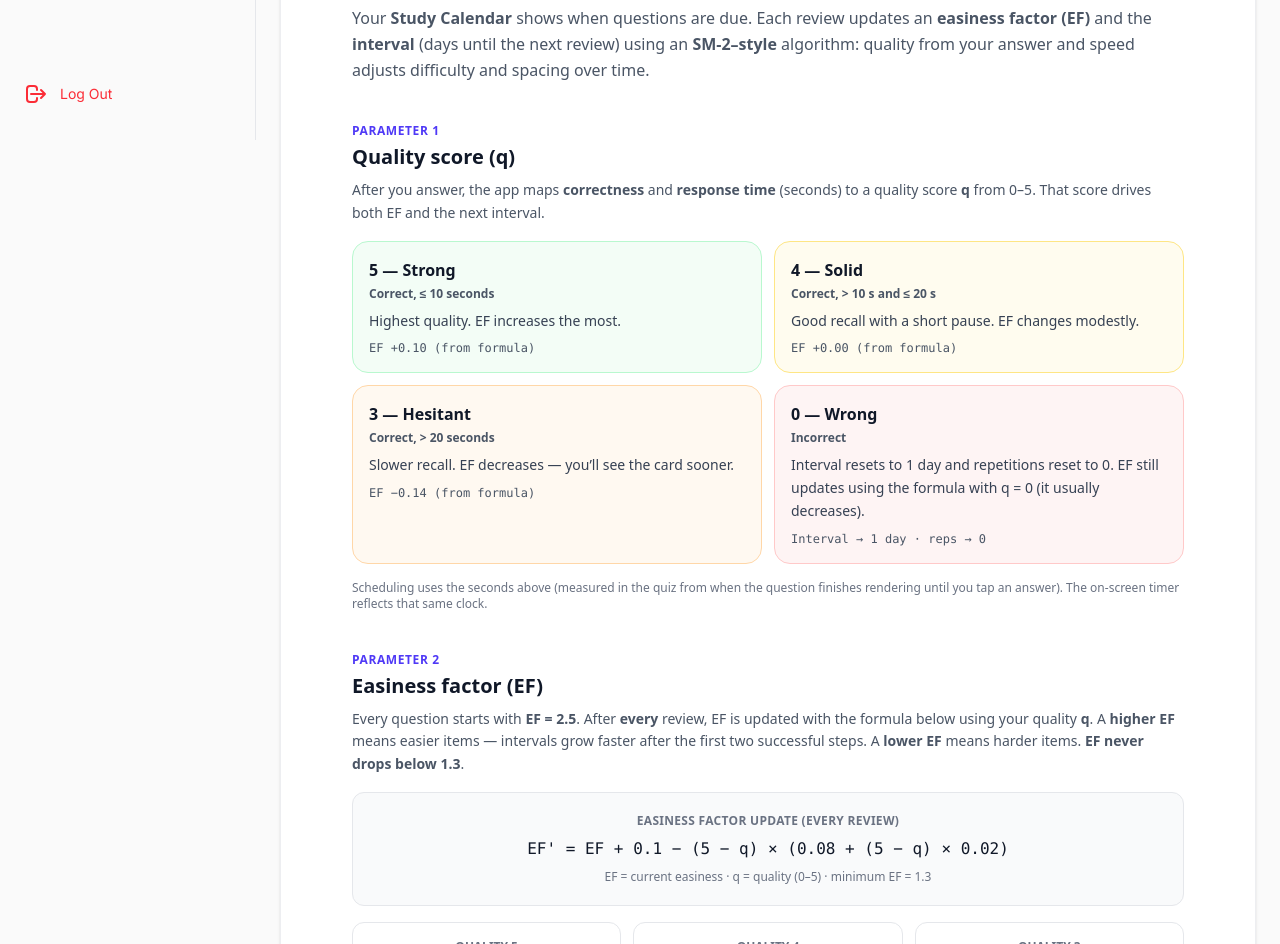
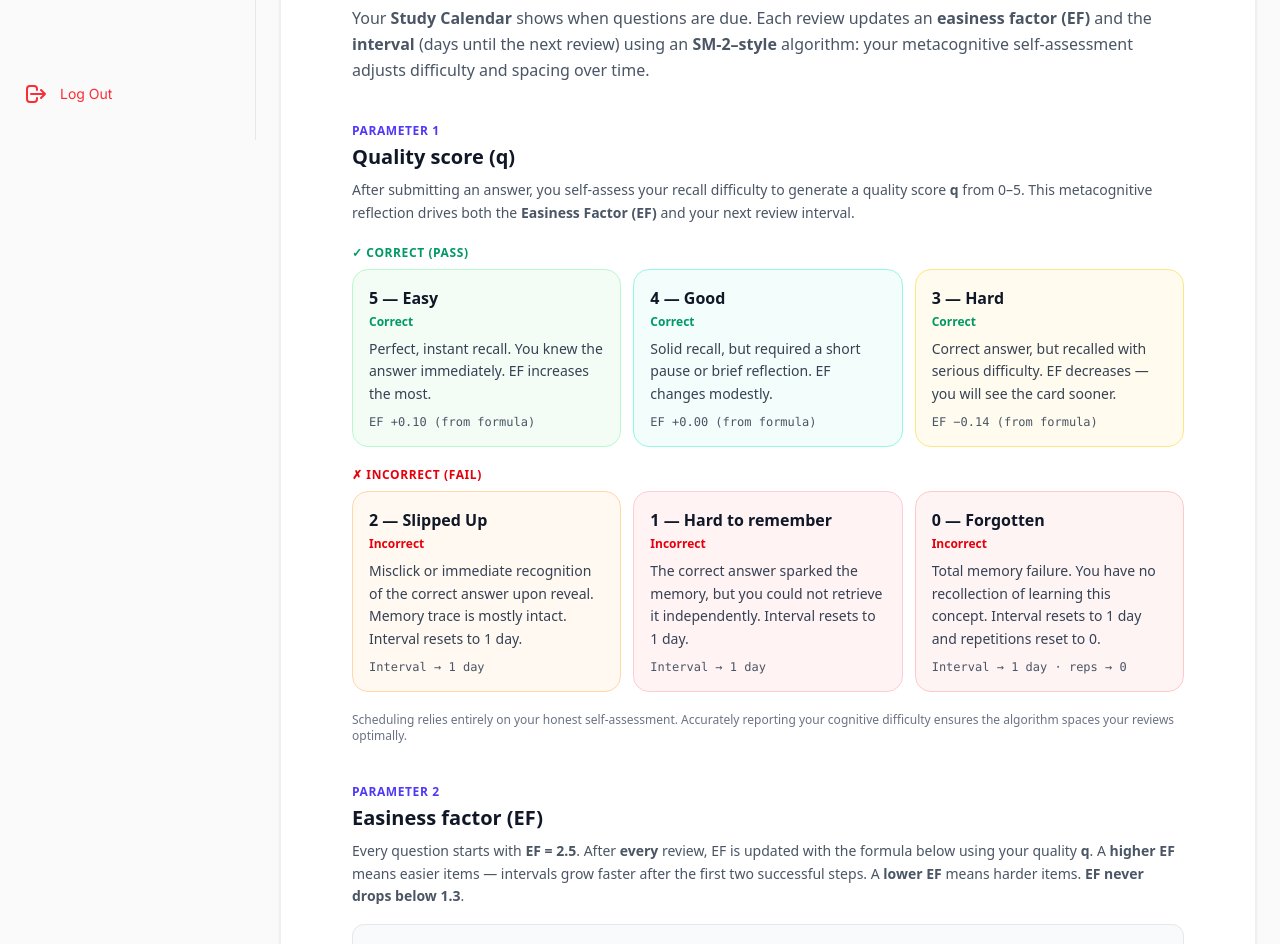
Before and after one commit to ChrisTinapay/reminded, a Next.js app: page /dashboard/student/calendar in a window 1280 px wide. Shown: the part 660-1604 px from the top of the page. Built offline with nearby package versions, Linux system fonts and the light colour scheme; no server answers.

Commit message:
Quality Score guide updated

```diff
--- a/app/(pages)/dashboard/_components/Sm2AlgorithmGuide.jsx
+++ b/app/(pages)/dashboard/_components/Sm2AlgorithmGuide.jsx
@@ -15,58 +15,88 @@ export default function Sm2AlgorithmGuide() {
           <p className="text-sm sm:text-base text-gray-600 dark:text-gray-300 leading-relaxed">
             Your <strong>Study Calendar</strong> shows when questions are due. Each review updates an{' '}
             <strong>easiness factor (EF)</strong> and the <strong>interval</strong> (days until the next review)
-            using an <strong>SM-2–style</strong> algorithm: quality from your answer and speed adjusts difficulty and
+            using an <strong>SM-2–style</strong> algorithm: your metacognitive self-assessment adjusts difficulty and
             spacing over time.
           </p>
         </header>
 
         {/* Parameter 1: Quality */}
-        <section className="space-y-4">
+        <section className="space-y-5">
           <div>
             <p className="text-xs font-bold uppercase tracking-wider text-indigo-600 dark:text-indigo-300 mb-1">
               Parameter 1
             </p>
             <h3 className="text-xl font-bold text-gray-900 dark:text-gray-100">Quality score (q)</h3>
             <p className="mt-2 text-sm text-gray-600 dark:text-gray-300 leading-relaxed">
-              After you answer, the app maps <strong>correctness</strong> and{' '}
-              <strong>response time</strong> (seconds) to a quality score <strong>q</strong> from 0–5. That score
-              drives both EF and the next interval.
+              After submitting an answer, you self-assess your recall difficulty to generate a quality score{' '}
+              <strong>q</strong> from 0–5. This metacognitive reflection drives both the{' '}
+              <strong>Easiness Factor (EF)</strong> and your next review interval.
             </p>
           </div>
 
-          <div className="grid grid-cols-1 sm:grid-cols-2 gap-3">
+          {/* Correct States (Pass) — q = 5, 4, 3 */}
+          <div className="space-y-2">
+            <p className="text-xs font-bold uppercase tracking-wider text-emerald-600 dark:text-emerald-400">
+              ✓ Correct (Pass)
+            </p>
+            <div className="grid grid-cols-1 sm:grid-cols-3 gap-3">
               <QualityCard
                 tone="green"
-              title="5 — Strong"
-              condition="Correct, ≤ 10 seconds"
-              body="Highest quality. EF increases the most."
+                title="5 — Easy"
+                subtitle="Correct"
+                body="Perfect, instant recall. You knew the answer immediately. EF increases the most."
                 efNote="EF +0.10 (from formula)"
               />
               <QualityCard
-              tone="amber"
-              title="4 — Solid"
-              condition="Correct, &gt; 10 s and ≤ 20 s"
-              body="Good recall with a short pause. EF changes modestly."
+                tone="teal"
+                title="4 — Good"
+                subtitle="Correct"
+                body="Solid recall, but required a short pause or brief reflection. EF changes modestly."
                 efNote="EF +0.00 (from formula)"
               />
               <QualityCard
+                tone="amber"
+                title="3 — Hard"
+                subtitle="Correct"
+                body="Correct answer, but recalled with serious difficulty. EF decreases — you will see the card sooner."
+                efNote="EF −0.14 (from formula)"
+              />
+            </div>
+          </div>
+
+          {/* Incorrect States (Fail) — q = 2, 1, 0 */}
+          <div className="space-y-2">
+            <p className="text-xs font-bold uppercase tracking-wider text-red-600 dark:text-red-400">
+              ✗ Incorrect (Fail)
+            </p>
+            <div className="grid grid-cols-1 sm:grid-cols-3 gap-3">
+              <QualityCard
                 tone="orange"
-              title="3 — Hesitant"
-              condition="Correct, &gt; 20 seconds"
-              body="Slower recall. EF decreases — you’ll see the card sooner."
-              efNote="EF −0.14 (from formula)"
+                title={'2 — Slipped Up'}
+                subtitle="Incorrect"
+                body="Misclick or immediate recognition of the correct answer upon reveal. Memory trace is mostly intact. Interval resets to 1 day."
+                efNote="Interval → 1 day"
+              />
+              <QualityCard
+                tone="rose"
+                title="1 — Hard to remember"
+                subtitle="Incorrect"
+                body="The correct answer sparked the memory, but you could not retrieve it independently. Interval resets to 1 day."
+                efNote="Interval → 1 day"
               />
               <QualityCard
                 tone="red"
-              title="0 — Wrong"
-              condition="Incorrect"
-              body="Interval resets to 1 day and repetitions reset to 0. EF still updates using the formula with q = 0 (it usually decreases)."
+                title="0 — Forgotten"
+                subtitle="Incorrect"
+                body="Total memory failure. You have no recollection of learning this concept. Interval resets to 1 day and repetitions reset to 0."
                 efNote="Interval → 1 day · reps → 0"
               />
             </div>
+          </div>
+
           <p className="text-xs text-gray-500 dark:text-gray-400">
-            Scheduling uses the seconds above (measured in the quiz from when the question finishes rendering until you
-            tap an answer). The on-screen timer reflects that same clock.
+            Scheduling relies entirely on your honest self-assessment. Accurately reporting your cognitive difficulty
+            ensures the algorithm spaces your reviews optimally.
           </p>
         </section>
 
@@ -161,17 +191,27 @@ export default function Sm2AlgorithmGuide() {
   );
 }
 
-function QualityCard({ tone, title, condition, body, efNote }) {
+function QualityCard({ tone, title, subtitle, body, efNote }) {
   const tones = {
     green: 'border-green-200 bg-green-50/80 dark:bg-green-500/10 dark:border-green-500/25',
+    teal: 'border-teal-200 bg-teal-50/80 dark:bg-teal-500/10 dark:border-teal-500/25',
     amber: 'border-amber-200 bg-amber-50/80 dark:bg-amber-500/10 dark:border-amber-500/25',
     orange: 'border-orange-200 bg-orange-50/80 dark:bg-orange-500/10 dark:border-orange-500/25',
+    rose: 'border-rose-200 bg-rose-50/80 dark:bg-rose-500/10 dark:border-rose-500/25',
     red: 'border-red-200 bg-red-50/80 dark:bg-red-500/10 dark:border-red-500/25',
   };
+
+  const subtitleColors = {
+    Correct: 'text-emerald-600 dark:text-emerald-400',
+    Incorrect: 'text-red-600 dark:text-red-400',
+  };
+
   return (
     <div className={`rounded-2xl border p-4 ${tones[tone]}`}>
       <h4 className="font-bold text-gray-900 dark:text-gray-100">{title}</h4>
-      <p className="text-xs font-semibold text-gray-600 dark:text-gray-300 mt-1">{condition}</p>
+      <p className={`text-xs font-semibold mt-1 ${subtitleColors[subtitle] || 'text-gray-600 dark:text-gray-300'}`}>
+        {subtitle}
+      </p>
       <p className="text-sm text-gray-700 dark:text-gray-200 mt-2 leading-relaxed">{body}</p>
       <p className="text-xs font-mono text-gray-600 dark:text-gray-400 mt-2">{efNote}</p>
     </div>
```
Lines whose indentation alone changed are shown as unchanged.
